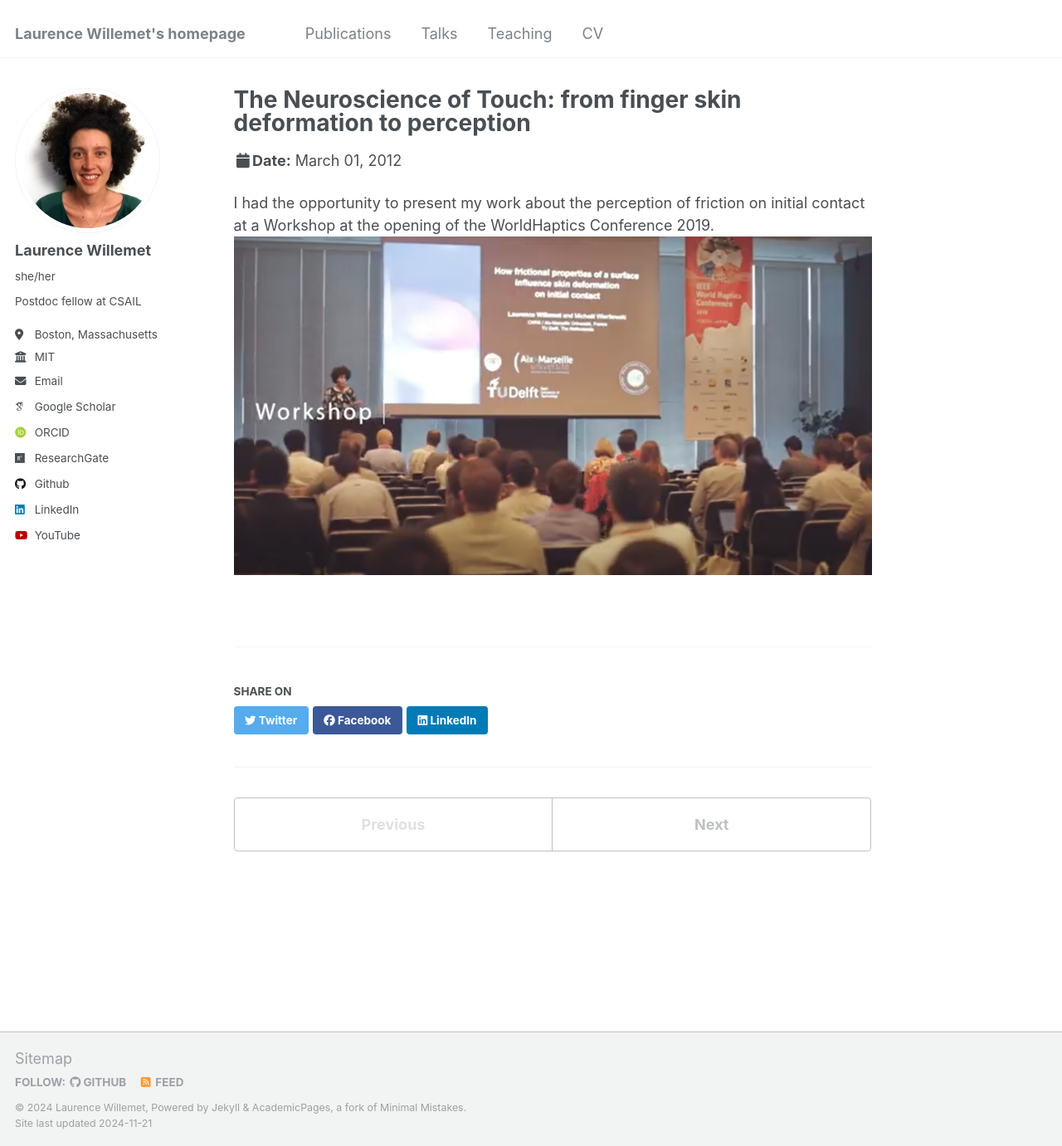
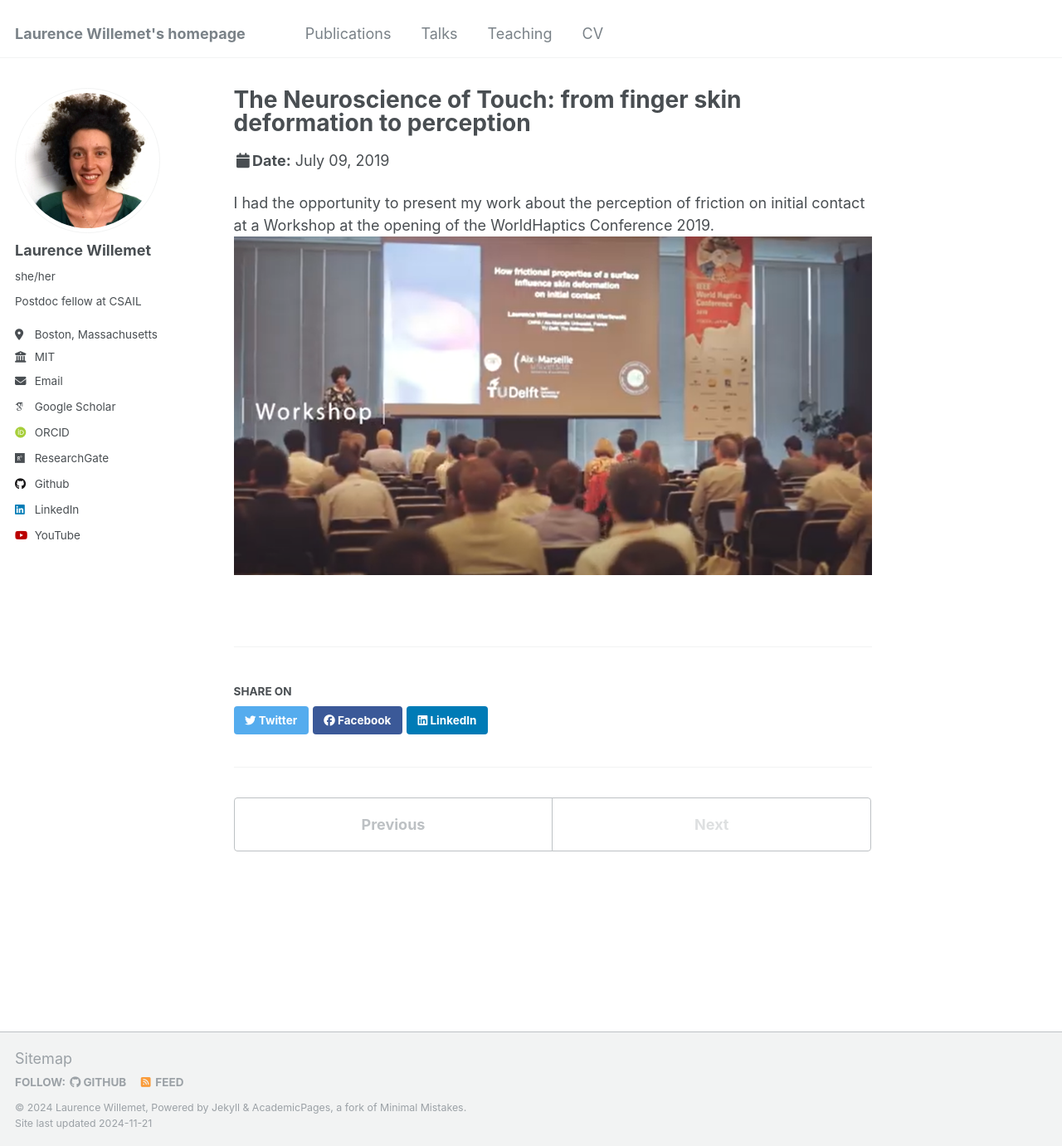
Before and after one commit to lwillemet/lwillemet.github.io, a Jekyll site: the page built from _talks/2019_Japan.md, in a window 1280 px wide and 1381 px high. Shown: the whole window at 83% size. Built offline with Jekyll 4.4.1, drawn with Linux system fonts in a browser that asks for light colours; some web fonts are replaced.

Commit message:
Update 2019_Japan.md

```diff
--- a/_talks/2019_Japan.md
+++ b/_talks/2019_Japan.md
@@ -4,7 +4,7 @@ collection: talks
 type: "Talk"
 permalink: /talks/2019_Japan
 venue: "WorldHaptics Conference"
-date: 2012-03-01
+date: 2019-07-09
 location: "Tokyo, Japan"
 ---
 
```
